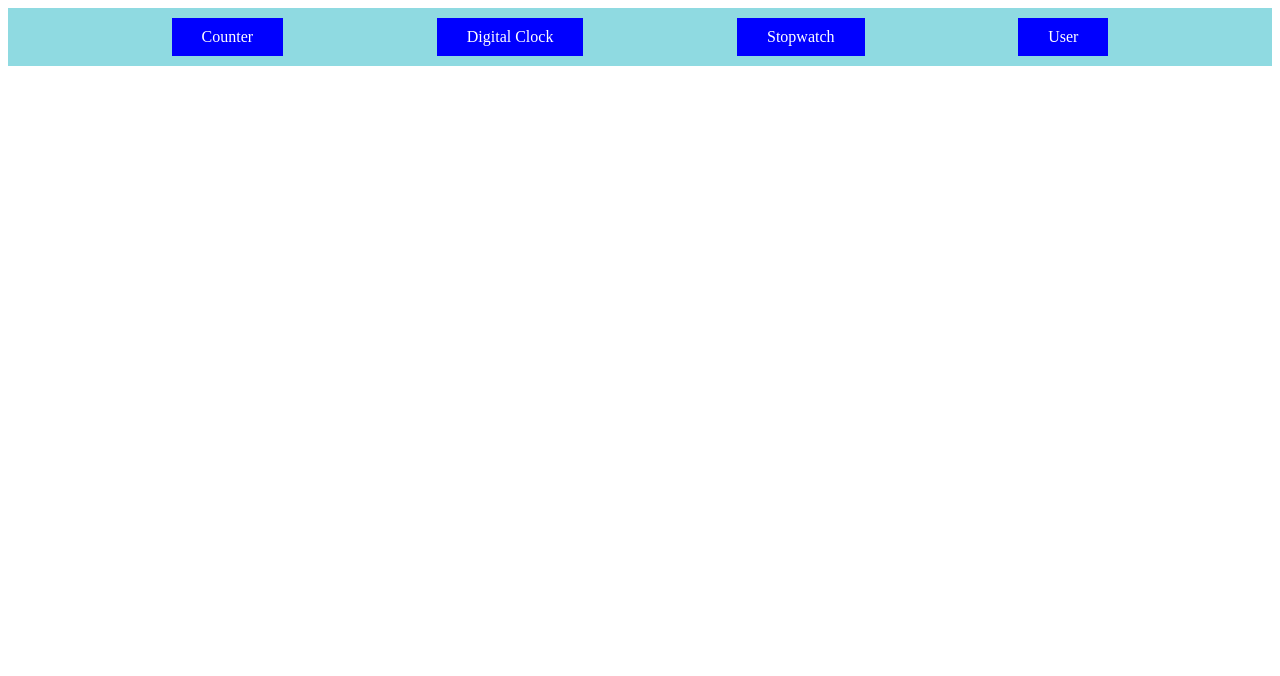
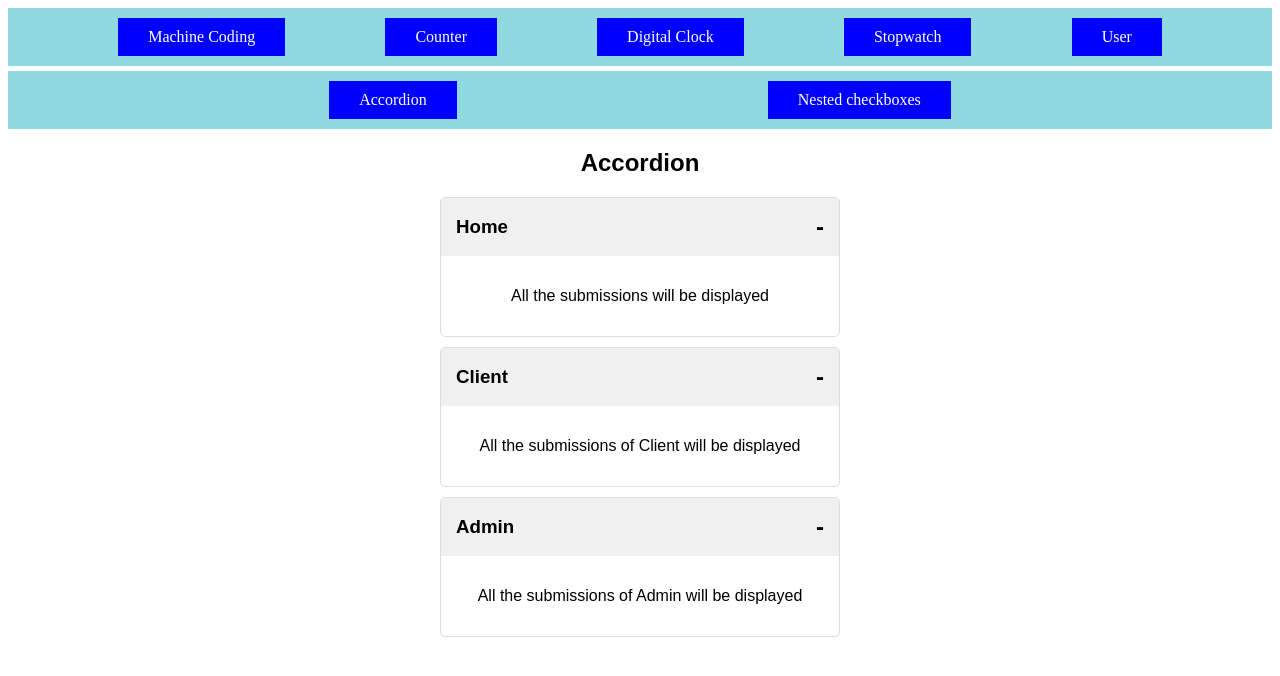
Before and after one commit to iamitesh/REACT-Practice-Bubble, a React (Create React App) app: page /machine-coding/t1 in a window 1280 px wide. Shown: the top 676 px of the page. Built offline with nearby package versions, Linux system fonts and the light colour scheme.

Commit message:
add accordion

```diff
--- a/src/App.css
+++ b/src/App.css
@@ -52,3 +52,47 @@ button{
     justify-content: flex-start;
 
 }
+.accordion {
+    width: 400px; /* Adjust width as needed */
+    margin: 20px auto;
+    font-family: sans-serif;
+  }
+
+  .accordion h2 {
+    text-align: center;
+    margin-bottom: 20px;
+  }
+
+  .accordion-item {
+    border: 1px solid #ddd;
+    margin-bottom: 10px;
+    border-radius: 5px;
+    overflow: hidden; /* Important for hiding content when closed */
+  }
+
+  .accordion-item-header {
+    background-color: #f0f0f0;
+    padding: 15px;
+    display: flex;
+    justify-content: space-between;
+    align-items: center;
+    cursor: pointer;
+  }
+
+  .accordion-item-header h3 {
+    margin: 0;
+  }
+
+  .accordion-icon {
+    font-size: 24px;
+  }
+
+  .accordion-item-content {
+    padding: 15px;
+    background-color: #fff;
+  }
+
+  .accordion-list {
+    display: flex;
+    flex-direction: column;
+  }
--- /dev/null
+++ b/src/components/Accordion.js
@@ -0,0 +1,52 @@
+import React, { useState } from 'react';
+
+const AccordionItem = ({ item }) => {
+  const [isOpen, setIsOpen] = useState(true);
+
+  return (
+    <div className="accordion-item">
+      <div
+        className="accordion-item-header"
+        onClick={() => setIsOpen((prev) => !prev)}
+      >
+        <h3>{item.title}</h3>
+        <h3 className="accordion-icon">{isOpen ? '-' : '+'}</h3>
+      </div>
+
+      {isOpen && <p className="accordion-item-content">{item.details}</p>}
+    </div>
+  );
+};
+
+const Accordion = () => {
+  const accordionData = [
+    {
+      id: '1',
+      title: 'Home',
+      details: 'All the submissions will be displayed',
+    },
+    {
+      id: '2',
+      title: 'Client',
+      details: 'All the submissions of Client will be displayed',
+    },
+    {
+      id: '3',
+      title: 'Admin',
+      details: 'All the submissions of Admin will be displayed',
+    },
+  ];
+
+  return (
+    <div className="accordion">
+      <h2>Accordion</h2>
+      <section className="accordion-list">
+        {accordionData.map((item) => (
+          <AccordionItem key={item.id} item={item} />
+        ))}
+      </section>
+    </div>
+  );
+};
+
+export default Accordion;
--- /dev/null
+++ b/src/components/MachineCoding.js
@@ -0,0 +1,28 @@
+import React, { useState } from 'react';
+
+import { BrowserRouter as Router, Route, Routes, Link,Outlet } from 'react-router-dom';
+
+export const UserContext = React.createContext();
+
+const MachineCoding = () => {
+
+  return (
+    <div>
+      <div>
+        <nav>
+          <ul>
+            <li>
+              <Link to="/machine-coding/t1">Accordion</Link>
+            </li>
+            <li>
+              <Link to="/machine-coding/t2">Nested checkboxes</Link>
+            </li>
+          </ul>
+        </nav>
+        <Outlet />
+      </div>
+    </div>
+  );
+};
+
+export default MachineCoding;
--- a/src/components/Tabs/Tabs.js
+++ b/src/components/Tabs/Tabs.js
@@ -9,6 +9,8 @@ import CounterContext from '../counter/CounterContext';
 import LiftingStateCounter from '../counter/LiftingStateCounter';
 import "../../App.css"
 import Users from '../Users';
+import MachineCoding from '../MachineCoding';
+import Accordion from '../Accordion';
 export const UserContext = React.createContext();
 
 const Tabs = () => {
@@ -28,6 +30,9 @@ const Tabs = () => {
         <nav>
           <ul>
             <li>
+              <Link to="/machine-coding">Machine Coding</Link>
+            </li>
+            <li>
               <Link to="/counter">Counter</Link>
             </li>
             <li>
@@ -43,8 +48,11 @@ const Tabs = () => {
         </nav>
         <>
           <Routes>
+            <Route path="/machine-coding" element={<MachineCoding/>} >
+              <Route path="/machine-coding/t1" element={<div><Accordion/></div>} />
+              <Route path="/machine-coding/t2" element={<div>MC-t2</div>} />
+            </Route>
             <Route path="/counter" element={<Counter />} >
-              {/* <Routes> */}
               <Route path="/counter/state-counter" element={<CounterState countername={"State Counter"} />} />
               <Route path="/counter/context-counter" element={
                 <UserContext.Provider value={0}>
@@ -52,15 +60,12 @@ const Tabs = () => {
                 </UserContext.Provider>
               } />
               <Route path="/counter/liftState-counter" element={<LiftingStateCounter countername={"Lifting Counter"} count={count} increment={increment} decrement={decrement} />} />
-              {/* </Routes> */}
             </Route>
             <Route path="/digital-clock" element={<DigitalClock />} />
             <Route path="/stopwatch" element={<Stopwatch />} />
             <Route path="/user" element={<Users />} />
-
           </Routes>
         </>
-
       </div>
     </Router>
   );
```
Lines whose indentation alone changed are shown as unchanged.
